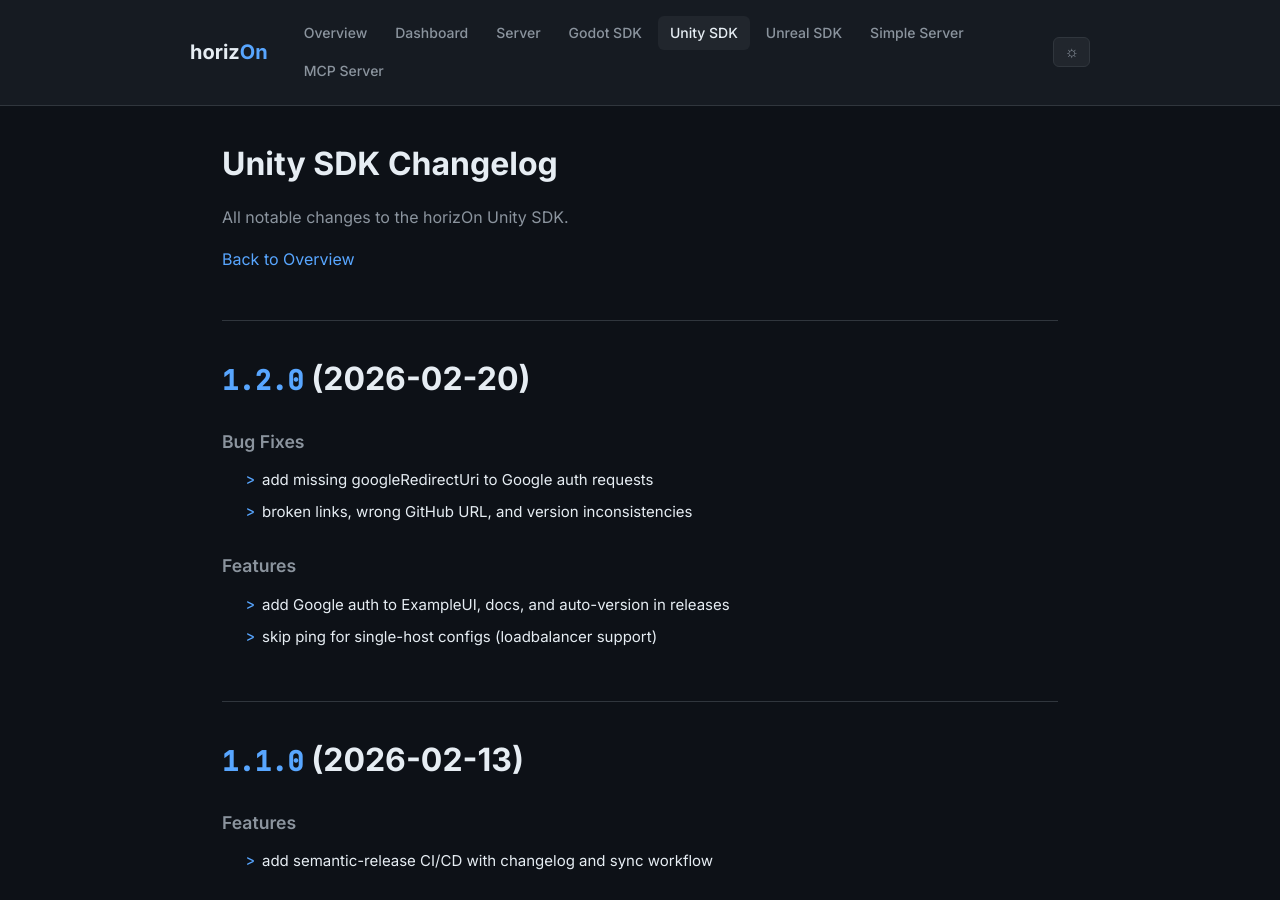
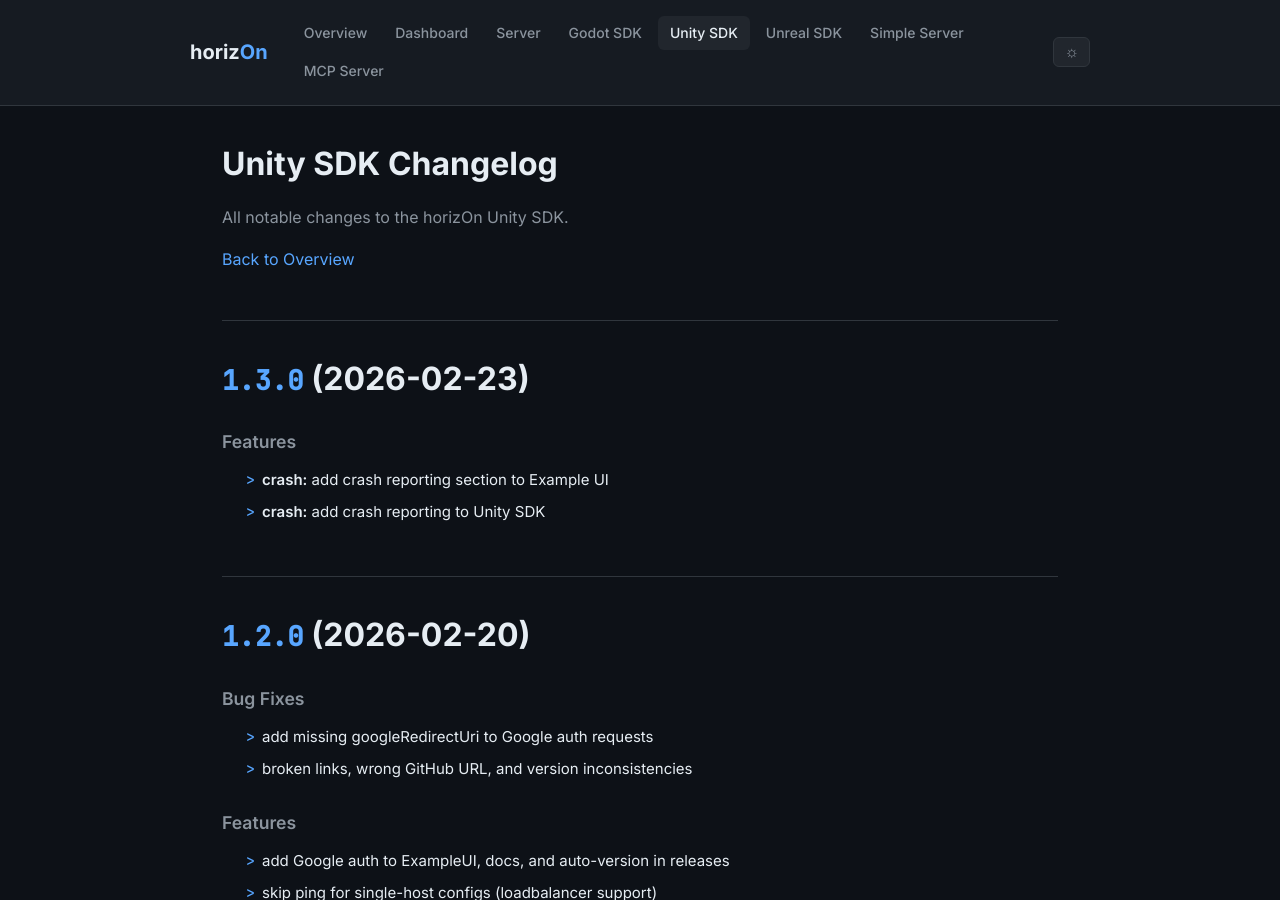
Before and after one commit to ProjectMakersDE/horizOn-Changelog, a Jekyll site: the page built from unity-sdk-changelog.md, in a window 1280 px wide and 900 px high. Built offline with Jekyll 4.4.1, drawn with Linux system fonts in a browser that asks for light colours.

Commit message:
chore: sync changelogs [skip ci]

```diff
--- a/unity-sdk-changelog.md
+++ b/unity-sdk-changelog.md
@@ -8,6 +8,14 @@ title: Unity SDK Changelog
 All notable changes to the horizOn Unity SDK.
 
 [Back to Overview](.)
+
+# [1.3.0](https://github.com/ProjectMakersDE/horizOn-SDK-Unity/compare/v1.2.0...v1.3.0) (2026-02-23)
+
+
+### Features
+
+* **crash:** add crash reporting section to Example UI ([b8089a6](https://github.com/ProjectMakersDE/horizOn-SDK-Unity/commit/b8089a671b9eb0e4d2adc6552efcad81b1d4b117))
+* **crash:** add crash reporting to Unity SDK ([5e81609](https://github.com/ProjectMakersDE/horizOn-SDK-Unity/commit/5e816094e9ff73baa9edbeecb9b84393b60b1dce))
 
 # [1.2.0](https://github.com/ProjectMakersDE/horizOn-SDK-Unity/compare/v1.1.0...v1.2.0) (2026-02-20)
 
```
Also changed, not shown: index.md (+1 -1 lines).
